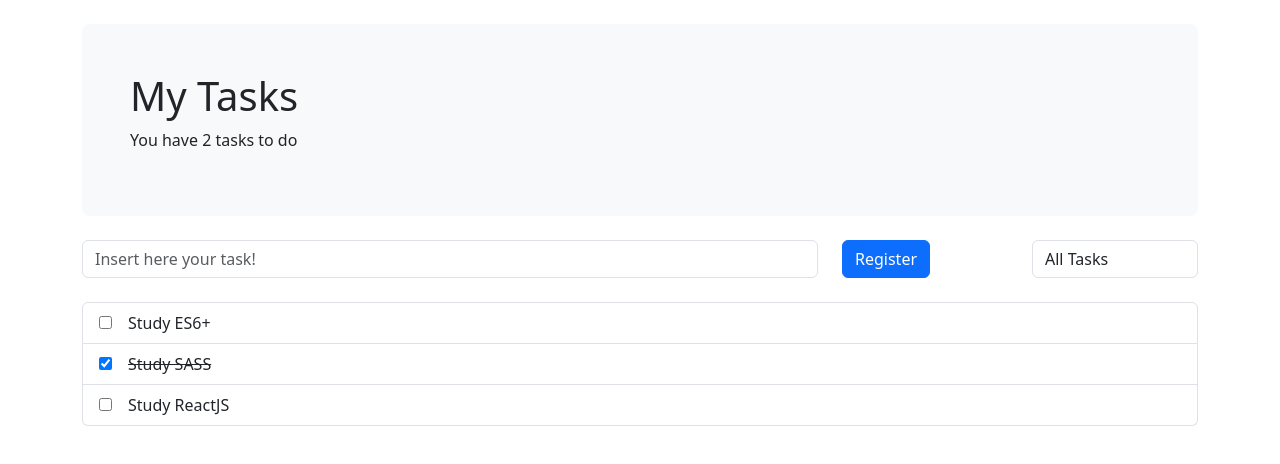
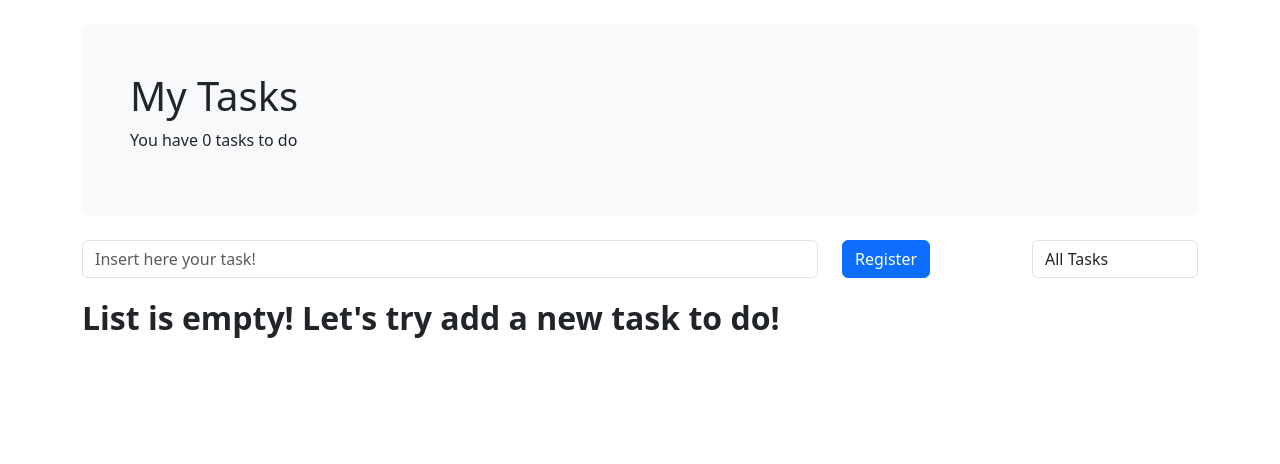
Before and after one commit to ProMenge/ToDo-VueJS, a Vue app: page / in a window 1280 px wide. Shown: the top 464 px of the page. Built offline with nearby package versions, Linux system fonts and the light colour scheme.

Commit message:
Quebra do código em componentes - funcionalidade de adição, remoção de tasks e avisos de lista completa/vazia

```diff
--- a/index.html
+++ b/index.html
@@ -1,13 +1,16 @@
 <!DOCTYPE html>
 <html lang="en">
+
 <head>
   <meta charset="UTF-8">
   <link rel="icon" href="/favicon.ico">
   <meta name="viewport" content="width=device-width, initial-scale=1.0">
-    <title>Vite App</title>
+  <title>To-Do APP with VueJs</title>
 </head>
+
 <body>
   <div id="app"></div>
   <script type="module" src="/src/main.js"></script>
 </body>
+
 </html>
--- a/src/App.vue
+++ b/src/App.vue
@@ -1,29 +1,19 @@
 <script setup>
+import { reactive } from 'vue';
+import TaskHeader from './components/TaskHeader.vue';
+import Form from './components/Form.vue';
+import TaskList from './components/TaskList.vue';
 
-import { reactive } from 'vue';
 
 const state = reactive({
   filter: "All Tasks",
   taskTemp: '',
   tasks: [
-    {
-      title: 'Study ES6+',
-      finished: false,
-    },
-    {
-      title: 'Study SASS',
-      finished: true,
-    },
-    {
-      title: 'Study ReactJS',
-      finished: false,
-    }
+
   ]
 })
 
-const accessFilter = (event) => { state.filter = event.target.value }
-
-
+const changeFilter = (event) => { state.filter = event.target.value }
 
 const getTaskToDo = () => {
   return state.tasks.filter(task => !task.finished)
@@ -54,6 +44,26 @@ const registerTask = () => {
 
 }
 
+const editTaskTemp = (event) => {
+
+  state.taskTemp = event.target.value
+}
+
+const allTasksFinished = () => {
+  return state.filter === 'toDo' && getTaskToDo().length === 0;
+}
+
+const isTaskListEmpty = () => {
+  return state.tasks.length === 0;
+};
+
+const removeTask = (task) => {
+  const index = state.tasks.indexOf(task);
+  if (index > -1) {
+    state.tasks.splice(index, 1);
+  }
+}
+
 // const verifyCheckedTask = (event) => { task.finished = event.target.checked }
 
 </script>
@@ -61,49 +71,10 @@ const registerTask = () => {
 <template>
 
   <div class="container">
-
-    <header class="p-5 mb-4 mt-4 bg-light rounded-3">
-      <h1>
-        My Tasks
-      </h1>
-      <p>
-        You have {{ getTaskToDo().length }} tasks to do
-      </p>
-    </header>
-
-    <form @submit.prevent="registerTask">
-      <div class="row">
-        <div class="col">
-          <input :value="state.taskTemp" @change="event => state.taskTemp = event.target.value" required type="text"
-            placeholder="Insert here your task!" class="form-control">
-        </div>
-        <div class="col-md-2">
-          <button type="submit" class="btn btn-primary">Register</button>
-        </div>
-        <div class="col-md-2">
-          <select @change="accessFilter" name="" id="" class="form-control">
-            <option value="all">All Tasks</option>
-            <option value="toDo">Tasks To Do</option>
-            <option value="finished">Finished</option>
-          </select>
-        </div>
-      </div>
-    </form>
-
-    <ul class="list-group mt-4">
-      <li class="list-group-item" v-for="task in getFilteredTasks()">
-        <input @change="event => task.finished = event.target.checked" :checked="task.finished" :id="task.title"
-          type="checkbox">
-        <label :class="{ done: task.finished }" class="ms-3" :for="task.title">
-          {{ task.title }}
-        </label>
-      </li>
-    </ul>
+    <TaskHeader :tasks-to-do="getTaskToDo().length" />
+    <Form :task-temp="state.taskTemp" :edit-task-temp="editTaskTemp" :register-task="registerTask"
+      :change-filter="changeFilter" />
+    <TaskList :get-filtered-tasks="getFilteredTasks()" :all-tasks-finished="allTasksFinished()"
+      :is-task-list-empty="isTaskListEmpty()" :remove-task="removeTask" />
   </div>
 </template>
-
-<style scoped>
-.done {
-  text-decoration: line-through;
-}
-</style>
--- /dev/null
+++ b/src/components/Form.vue
@@ -0,0 +1,24 @@
+<script setup>
+const props = defineProps(['registerTask', 'taskTemp', 'changeFilter', 'editTaskTemp'])
+</script>
+
+<template>
+     <form @submit.prevent="props.registerTask">
+          <div class="row">
+               <div class="col">
+                    <input :value="props.taskTemp" @change="props.editTaskTemp" required type="text"
+                         placeholder="Insert here your task!" class="form-control">
+               </div>
+               <div class="col-md-2">
+                    <button type="submit" class="btn btn-primary">Register</button>
+               </div>
+               <div class="col-md-2">
+                    <select @change="changeFilter" name="" id="" class="form-control">
+                         <option value="all">All Tasks</option>
+                         <option value="toDo">Tasks To Do</option>
+                         <option value="finished">Finished</option>
+                    </select>
+               </div>
+          </div>
+     </form>
+</template>
--- /dev/null
+++ b/src/components/TaskHeader.vue
@@ -0,0 +1,16 @@
+<script setup>
+const props = defineProps(['tasksToDo'])
+</script>
+
+<template>
+
+     <header class="p-5 mb-4 mt-4 bg-light rounded-3">
+          <h1>
+               My Tasks
+          </h1>
+          <p>
+               You have {{ props.tasksToDo }} tasks to do
+          </p>
+     </header>
+
+</template>
--- /dev/null
+++ b/src/components/TaskList.vue
@@ -0,0 +1,33 @@
+<script setup>
+
+const props = defineProps(['getFilteredTasks', 'allTasksFinished', 'isTaskListEmpty', 'removeTask']);
+
+</script>
+
+<template>
+     <span v-if="props.isTaskListEmpty" class="fw-bold fs-2 mt-3 d-flex ">List is empty! Let's try add a new
+          task to
+          do!</span>
+
+     <ul class=" list-group mt-4">
+          <li class="list-group-item d-flex align-items-center" v-for="task in props.getFilteredTasks">
+               <input @change="event => task.finished = event.target.checked" :checked="task.finished" :id="task.title"
+                    type="checkbox">
+               <label :class="{ done: task.finished }" class="ms-3" :for="task.title">
+                    {{ task.title }}
+               </label>
+               <button @click="props.removeTask(task)" type="button"
+                    class="btn btn-outline-danger btn-sm  position-absolute end-0 me-2">X</button>
+          </li>
+     </ul>
+     <span v-if="props.allTasksFinished" class="fw-bold fs-2 d-flex ">There aren't any tasks to do!
+          Great Job!</span>
+</template>
+
+<!-- ADICIONAR NÃO HÁ TAREFAS PENDENTES + BOTÃO REMOVER TAREFA  -->
+
+<style scoped>
+.done {
+     text-decoration: line-through;
+}
+</style>
```
Lines whose indentation alone changed are shown as unchanged.
